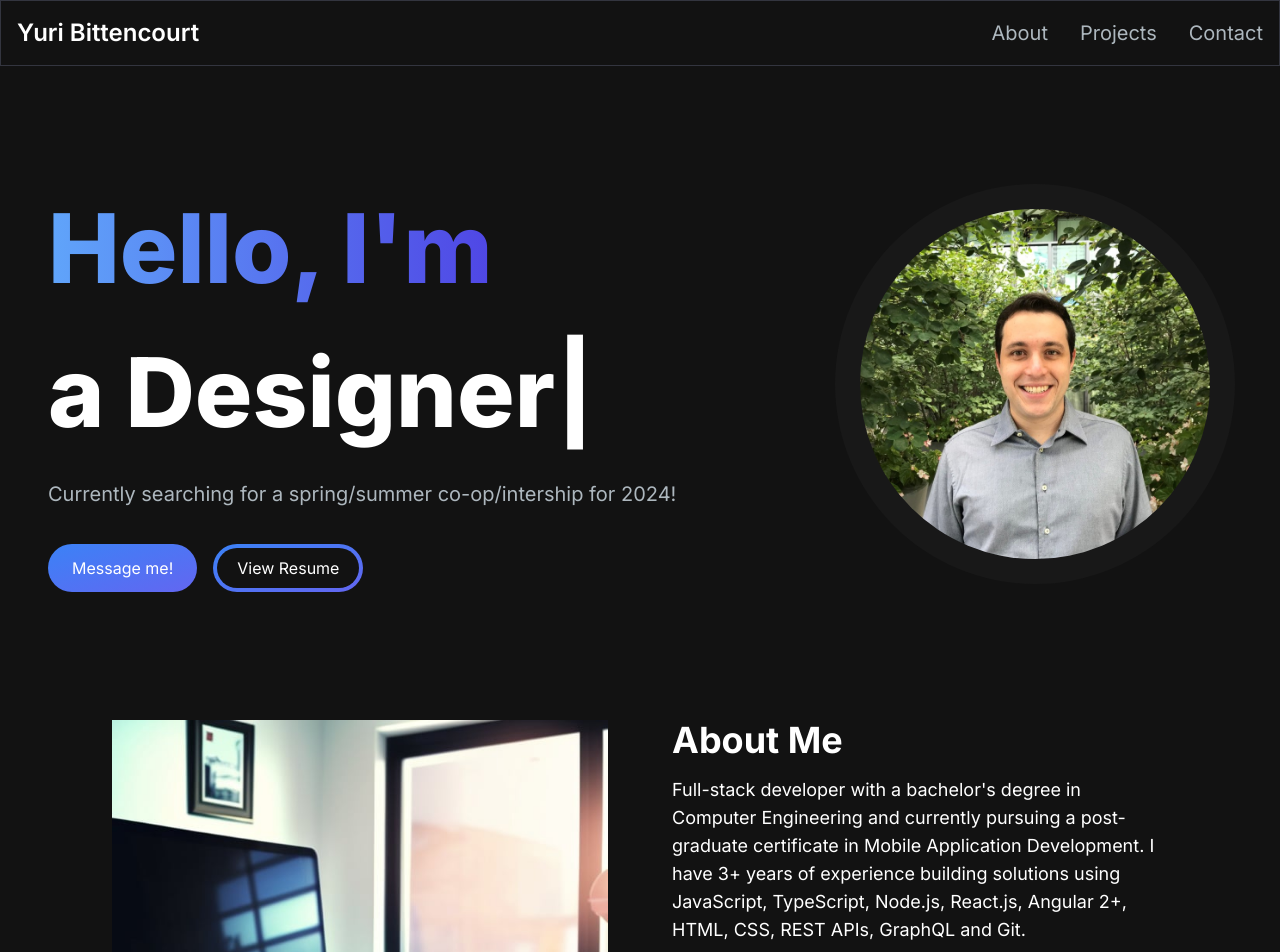
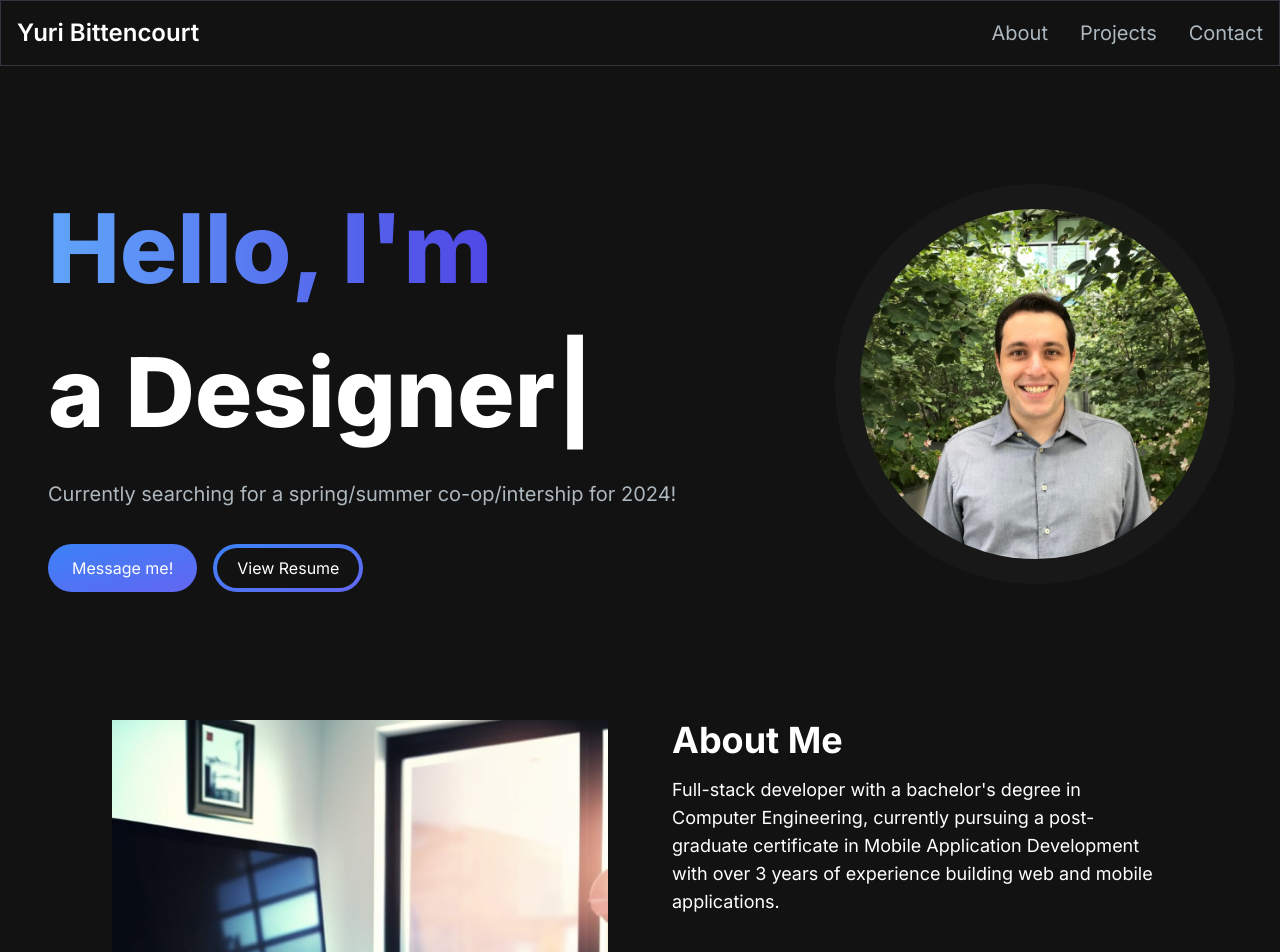
Before and after one commit to yurisbittencourt/portfolio, a Next.js app: page / in a window 1280 px wide. Shown: the top 952 px of the page. Built offline with nearby package versions, Linux system fonts and the light colour scheme.

Commit message:
about fix

```diff
--- a/app/components/AboutSection.jsx
+++ b/app/components/AboutSection.jsx
@@ -58,10 +58,9 @@ const AboutSection = () => {
           <h2 className="text-4xl font-bold text-white mb-4">About Me</h2>
           <p className="text-base lg:text-lg">
             Full-stack developer with a bachelor&apos;s degree in Computer
-            Engineering and currently pursuing a post-graduate certificate in
-            Mobile Application Development. I have 3+ years of experience
-            building solutions using JavaScript, TypeScript, Node.js, React.js,
-            Angular 2+, HTML, CSS, REST APIs, GraphQL and Git.
+            Engineering, currently pursuing a post-graduate certificate in
+            Mobile Application Development with over 3 years of experience
+            building web and mobile applications.
           </p>
           <div className="flex flex-row justify-start mt-8">
             <TabButton
--- a/app/components/HeroSection.jsx
+++ b/app/components/HeroSection.jsx
@@ -58,6 +58,7 @@ const HeroSection = () => {
             <a
               href="/cv.pdf"
               target="_blank"
+              rel="noopener noreferrer"
               className="px-1 inline-block py-1 w-full sm:w-fit rounded-full bg-gradient-to-br from-primary-500 to-secondary-500 hover:bg-slate-800 text-white mt-3"
             >
               <span className="block bg-[#121212] hover:bg-slate-800 rounded-full px-5 py-2">
```
